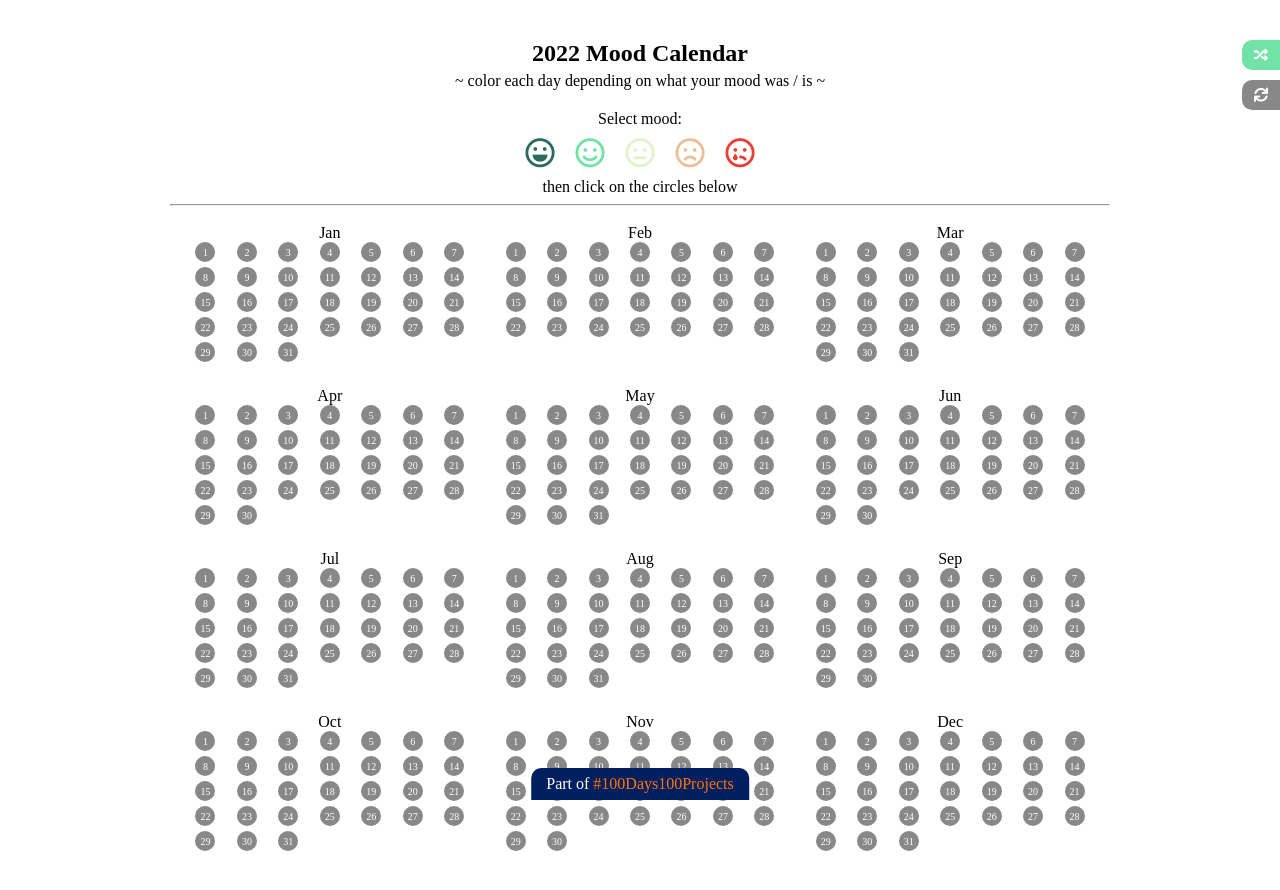
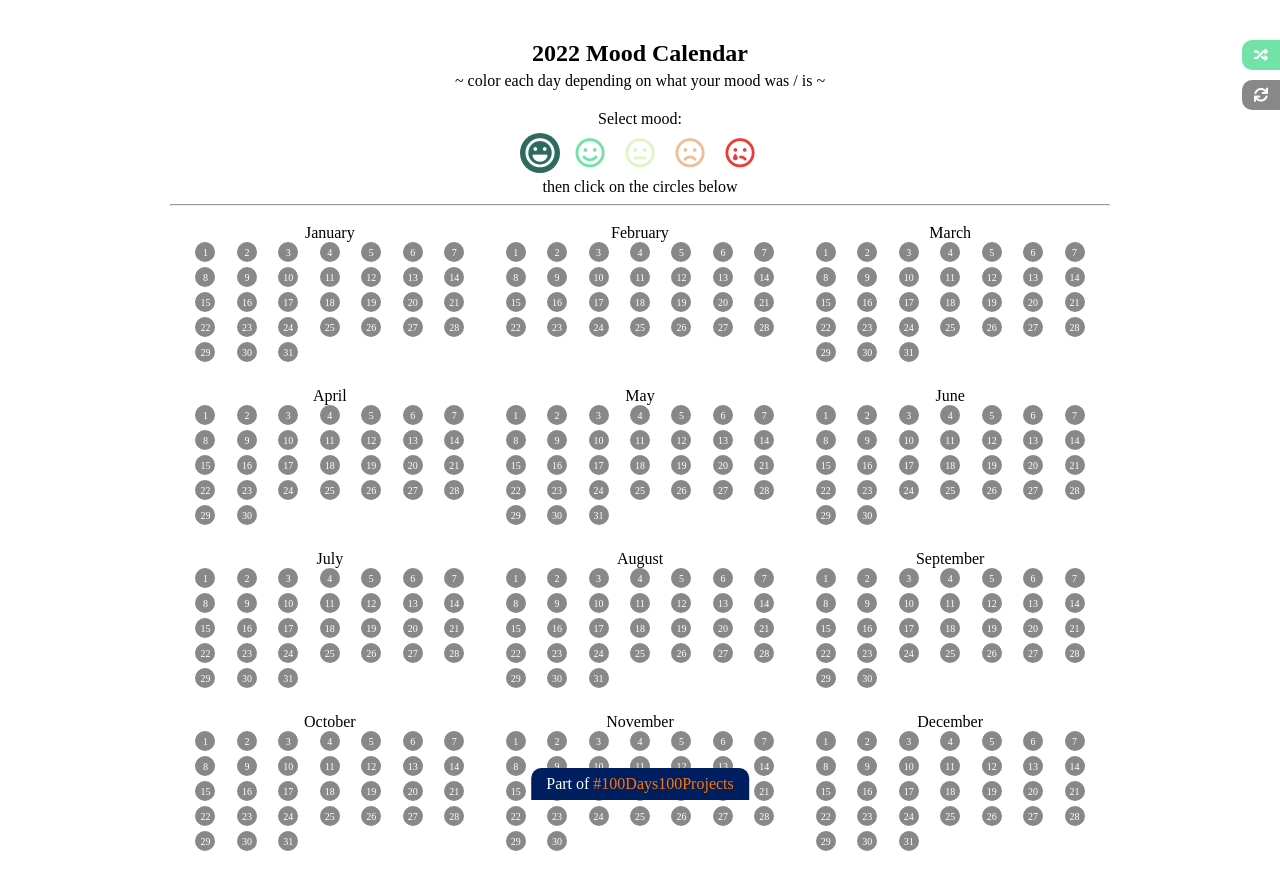
Before and after one commit to fahdi/100-days-of-code, a plain HTML site: page day2/index.html in a window 1280 px wide. Both pictures are taken after a click on the button 540 px from the left and 153 px from the top of the page. Drawn offline with Linux system fonts and the light colour scheme; a web font is replaced by a local one.

Commit message:
Resetting the buttons like an old timey radio which broke down

```diff
--- a/day2/index.html
+++ b/day2/index.html
@@ -11,7 +11,7 @@
   <h2><span id="current_year"> 2021</span> Mood Calendar</h2>
   <h4>~ color each day depending on what your mood was / is ~</h4>
   <p>Select mood:</p>
-  <div class="moods_container">
+  <div class="moods_container" id="mood_container">
     <button class="mood mood_1" id="mood_1">
       <i class="far fa-laugh"></i>
     </button>
--- a/day2/script.js
+++ b/day2/script.js
@@ -1,15 +1,23 @@
 document.getElementById("current_year").innerHTML = new Date().getFullYear();
 
-const config = { shortMonths: true };
-
-buildCalendar();
+const config = {
+  shortMonths: false,
+  moodColors: [
+    '#2d6b5f',
+    '#72e3a6',
+    '#dff4c7',
+    '#edbf98',
+    '#ea3d36'
+  ],
+  resetColor: '#fff',
+};
 
 function buildCalendar() {
   let monthsLong = ['January', 'February', 'March', 'April', 'May', 'June', 'July', 'August', 'September', 'October', 'November', 'December'];
   let monthsShort = ['Jan', 'Feb', 'Mar', 'Apr', 'May', 'Jun', 'Jul', 'Aug', 'Sep', 'Oct', 'Nov', 'Dec'];
   let weekdays = ['Sun', 'Mon', 'Tue', 'Wed', 'Thu', 'Fri', 'Sat'];
+  let months = config.shortMonths ? monthsShort : monthsLong;
 
-  let months = config.shortMonths ? monthsShort : monthsLong;
   var counter = 1;
   for (let month in months) {
     document.getElementById("calendar").innerHTML += `<div class="months" id="${months[month]}">${months[month]}</div>`;
@@ -24,3 +32,40 @@ function buildCalendar() {
     counter++;
   }
 }
+
+var moods = document.querySelectorAll('.moods_container');
+moods.forEach((mood) => {
+  mood.addEventListener('click', (e) => {
+    // console.log(e.target);
+    let mood = e.target.parentElement.id;
+    var currentButton = e.target.parentElement;
+
+    let buttons = e.target.parentElement.parentElement.getElementsByTagName('button');
+
+    Array.from(buttons).forEach((button) => {
+
+      if (button.id !== currentButton.id) {
+        button.style.backgroundColor = config.resetColor;
+        let moodNumber = button.id.replace('mood_', '');
+        console.log(button.getElementsByClassName('far')[0]);
+        button.getElementsByClassName('far')[0].style.color = config.moodColors[moodNumber - 1];
+      }
+    });
+
+    if (currentButton.style.backgroundColor === '') {
+      // console.log("Not styled");
+      let moodNumber = mood.replace('mood_', '');
+      document.getElementById(e.target.parentElement.id).style.backgroundColor = config.moodColors[moodNumber - 1];
+      e.target.style.color = 'white';
+    } else {
+      //  console.log("Already styled");
+      let moodNumber = mood.replace('mood_', '');
+      document.getElementById(e.target.parentElement.id).style.removeProperty('background-color');
+      e.target.style.color = config.moodColors[moodNumber - 1];
+    }
+
+
+  });
+});
+
+buildCalendar();
--- a/day2/style.css
+++ b/day2/style.css
@@ -207,7 +207,7 @@ p {
 .social-panel {
     background-color: #fff;
     border-radius: 16px;
-    box-shadow: 0 16px 31px -17px rgba(0,31,97,0.6);
+    box-shadow: 0 16px 31px -17px rgba(0, 31, 97, 0.6);
     border: 5px solid #001F61;
     display: flex;
     flex-direction: column;
```
